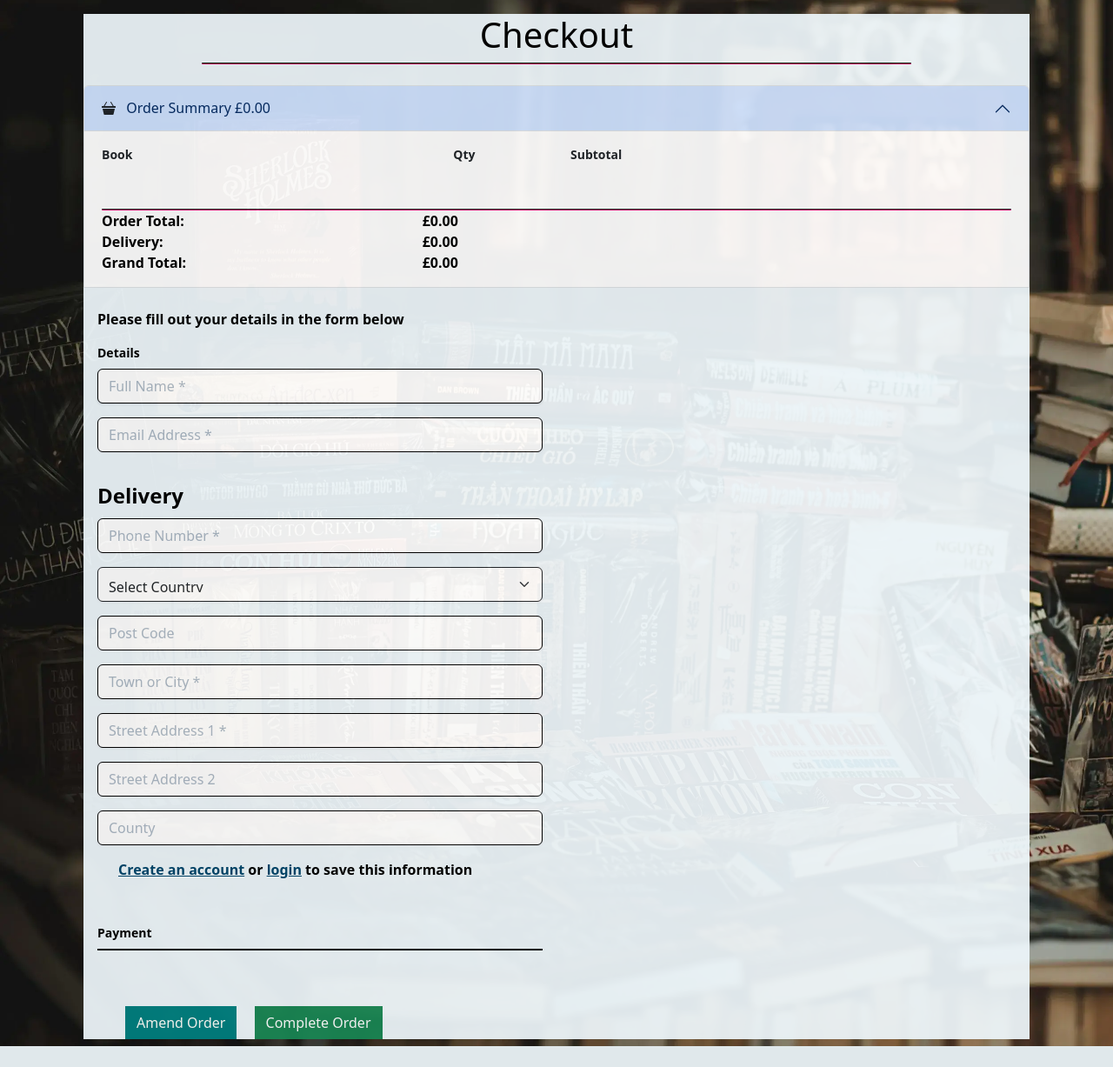
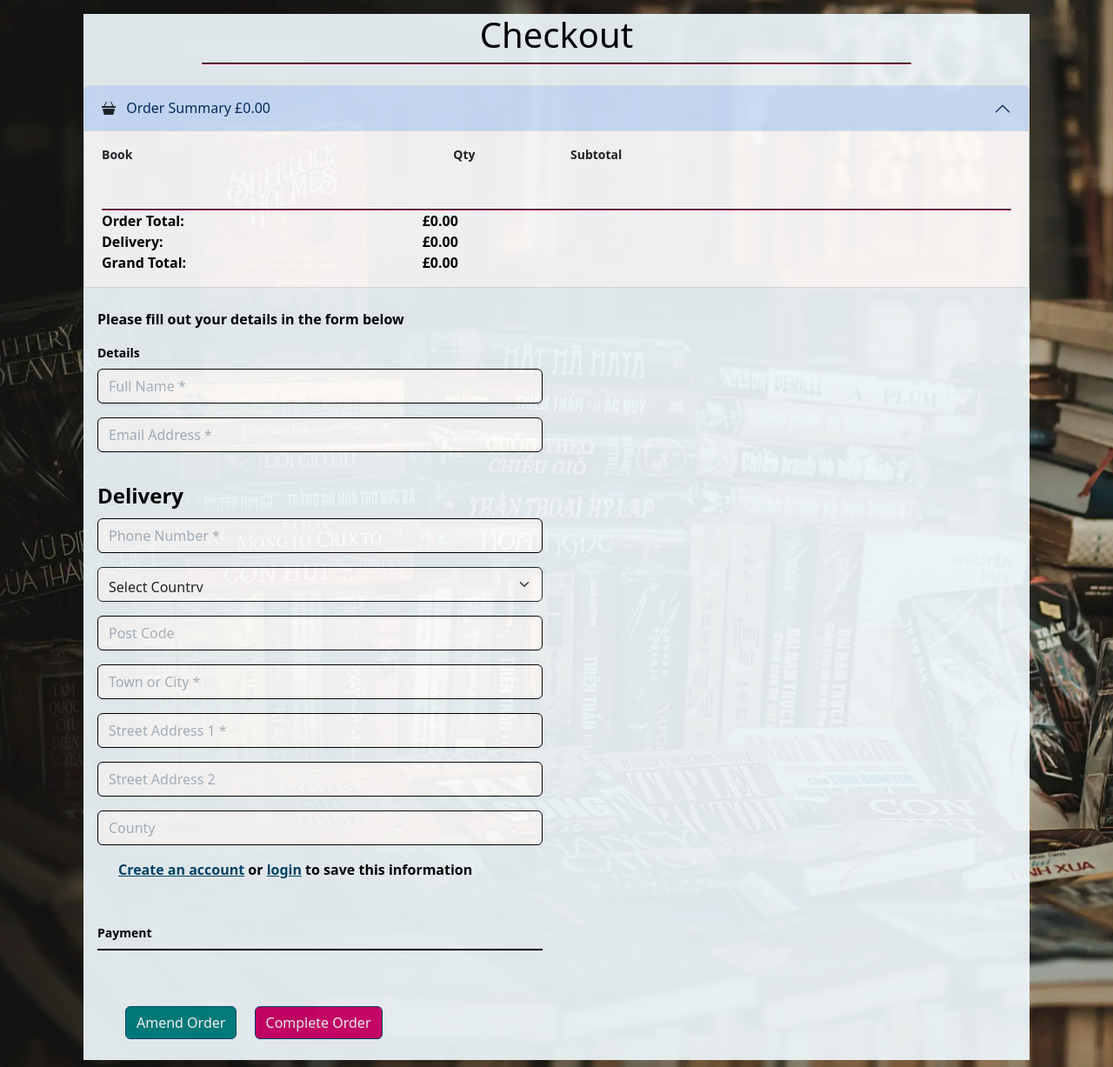
Before and after one commit to abz2489/book-mark-it, a Django app: template checkout/templates/checkout/checkout.html in a window 1280 px wide. Shown: the part 102-1329 px from the top of the page at 87% size. Before the commit the page ends 1305 px from the top, so only its background shows below. Run offline with Django 3.2, Linux system fonts and the light colour scheme; the template is opened without the code that fills it: values that come from a table or form of the project are taken from there, others are empty; some libraries are stand-ins or nearby versions; some web fonts are replaced.

Commit message:
Amend button styles

```diff
--- a/checkout/templates/checkout/checkout.html
+++ b/checkout/templates/checkout/checkout.html
@@ -119,10 +119,10 @@
                     </fieldset>
 
                     <div class="mt-5 mb-2 mx-4">
-                        <a href="{% url 'basket' %}" class="btn rounded-0 ms-4 me-3" id="btn-adjust">
+                        <a href="{% url 'basket' %}" class="btn btn-secondary ms-4 me-3 mb-4" id="btn-adjust">
                             <span class="font-weight-bold">Amend Order</span>
                         </a>
-                        <button id="submit-button" class="btn rounded-0 btn-success" id="btn-submit">
+                        <button id="submit-button" class="btn btn-primary mb-4" id="btn-submit">
                             <span class="font-weight-bold">Complete Order</span>
                             <span class="icon">
                                 <i class=""></i>
```
